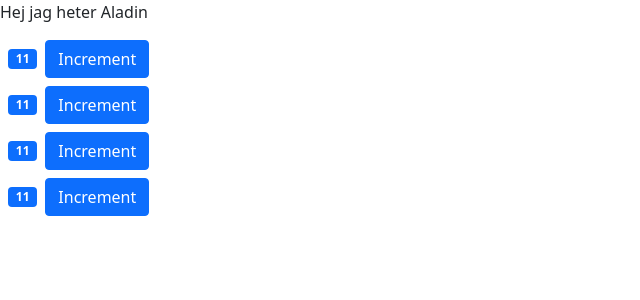
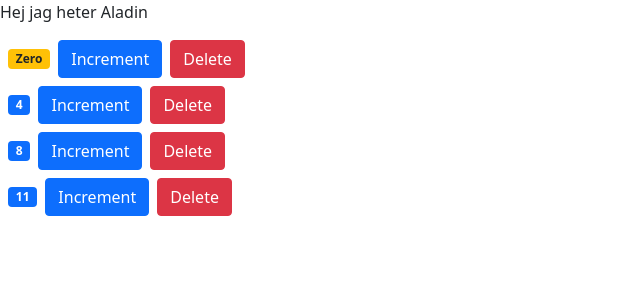
Before and after one commit to intensivecode/cart, a React (Create React App) app: page / in a window 1280 px wide. Shown: the top 300 px of the page, without its empty margins (0-640 px from the left). Built offline with nearby package versions, Linux system fonts and the light colour scheme.

Commit message:
Added delete functionality

```diff
--- a/src/components/Product.jsx
+++ b/src/components/Product.jsx
@@ -2,7 +2,7 @@
 
 class Product extends Component {
   state = {
-    quantity: 11,
+    quantity: this.props.product.quantity,
   };
 
   handleIncrement = () => {
@@ -15,6 +15,12 @@
         <span className={this.getBadgeClasses()}>{this.formatQuantity()}</span>
         <button onClick={this.handleIncrement} className="btn btn-primary">
           Increment
+        </button>
+        <button
+          onClick={() => this.props.onDelete(this.props.product.id)}
+          className="btn btn-danger ms-2"
+        >
+          Delete
         </button>
       </div>
     );
--- a/src/components/Products.jsx
+++ b/src/components/Products.jsx
@@ -11,11 +11,20 @@
     ],
   };
 
+  handleDelete = (id) => {
+    const products = this.state.products.filter((p) => p.id !== id);
+    this.setState({ products });
+  };
+
   render() {
     return (
       <>
         {this.state.products.map((product) => (
-          <Product />
+          <Product
+            key={product.id}
+            product={product}
+            onDelete={this.handleDelete}
+          />
         ))}
       </>
     );
```
